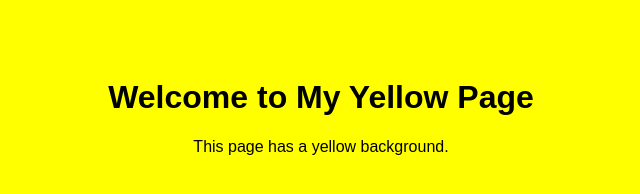
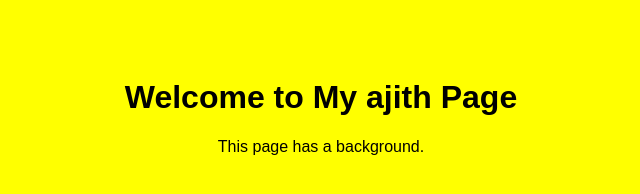
Before and after one commit to ajithpethanan/practise30, a plain HTML site: page index.html in a window 1280 px wide. Shown: the whole page, without its empty margins (319-959 px from the left). Drawn offline with Linux system fonts and the light colour scheme.

Commit message:
second commit

```diff
--- a/index.html
+++ b/index.html
@@ -14,7 +14,7 @@
     </style>
 </head>
 <body>
-    <h1>Welcome to My Yellow Page</h1>
-    <p>This page has a yellow background.</p>
+    <h1>Welcome to My ajith  Page</h1>
+    <p>This page has a  background.</p>
 </body>
 </html>
```
